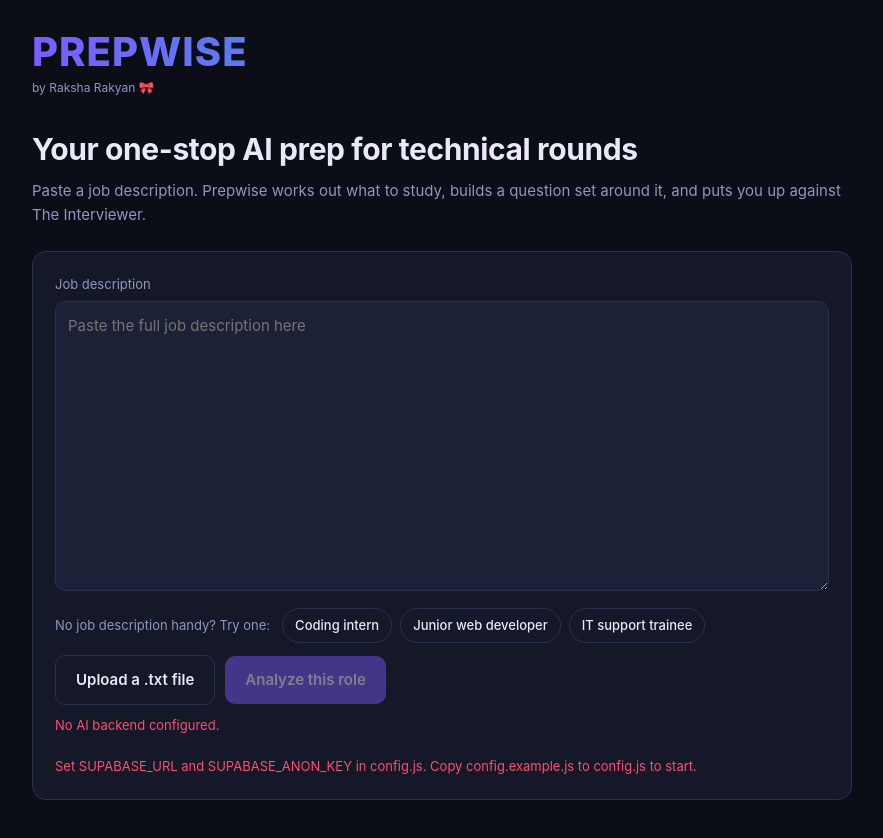
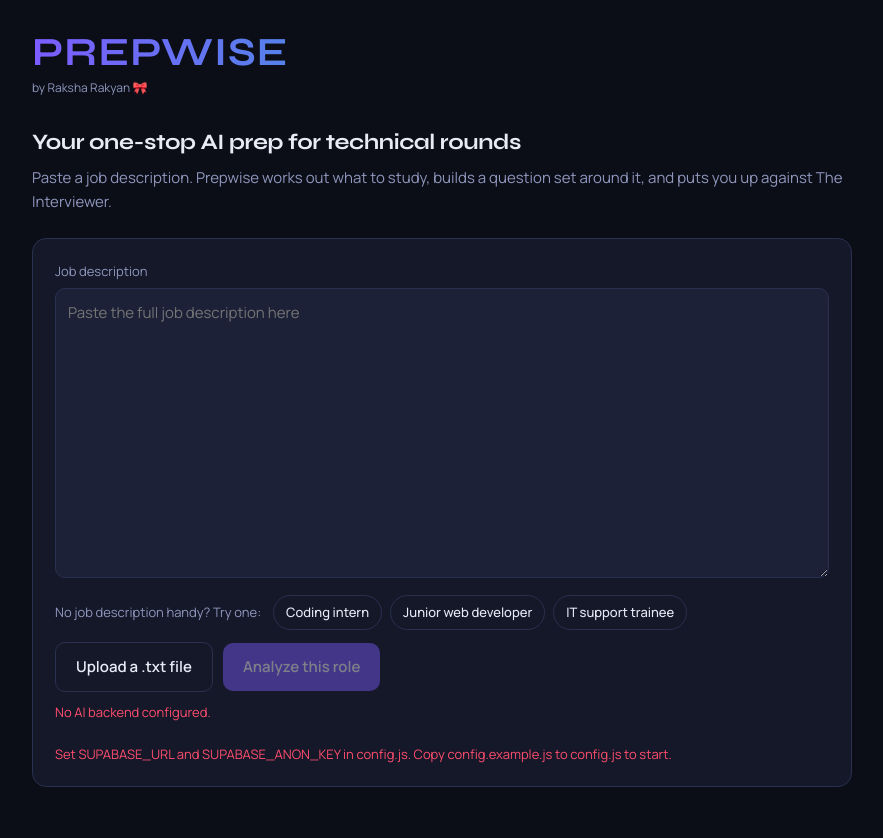
Before and after one commit to raksharakyan/prepwise, a plain HTML site: page index.html in a window 1280 px wide. Shown: the whole page, without its empty margins (198-1081 px from the left). Drawn offline with Linux system fonts and the light colour scheme; a script that the page names is missing.

Commit message:
Switch to Syne and Manrope, and shrink the tagline
Syne for headings, the brand and HP labels, Manrope for body text, loaded
from Google Fonts. The tagline drops from 30px to 22px so it sits under
the PREPWISE header on one line.

Co-Authored-By: Claude Opus 5.5 <noreply@anthropic.com>

```diff
--- a/index.html
+++ b/index.html
@@ -4,6 +4,9 @@
 <meta charset="utf-8">
 <meta name="viewport" content="width=device-width, initial-scale=1">
 <title>Prepwise</title>
+<link rel="preconnect" href="https://fonts.googleapis.com">
+<link rel="preconnect" href="https://fonts.gstatic.com" crossorigin>
+<link rel="stylesheet" href="https://fonts.googleapis.com/css2?family=Syne:wght@500;600;700;800&family=Manrope:wght@400;500;600;700&display=swap">
 <link rel="stylesheet" href="styles.css">
 </head>
 <body>
--- a/styles.css
+++ b/styles.css
@@ -1,6 +1,8 @@
 /* Prepwise styles. Dark theme, tokens at the top, then one section per screen. */
 
 :root {
+  --font-head: Syne, ui-sans-serif, -apple-system, "Segoe UI", sans-serif;
+  --font-body: Manrope, ui-sans-serif, -apple-system, "Segoe UI", Roboto, sans-serif;
   --bg: #0b0d17;
   --panel: #141829;
   --panel-2: #1c2138;
@@ -18,12 +20,14 @@ body {
   margin: 0;
   background: var(--bg);
   color: var(--text);
-  font: 15px/1.6 ui-sans-serif, -apple-system, "Segoe UI", Roboto, sans-serif;
+  font: 15px/1.6 var(--font-body);
   min-height: 100vh;
 }
 .wrap { max-width: 860px; margin: 0 auto; padding: 32px 20px 80px; }
-h1 { font-size: 30px; margin: 0 0 6px; letter-spacing: -0.4px; }
+h1 { font-size: 22px; margin: 0 0 6px; letter-spacing: -0.4px; }
 h2 { font-size: 20px; margin: 0 0 12px; }
+/* Syne for headings and the brand, Manrope for everything else */
+h1, h2, h3, .brand-name, .qtext, .hp-name, .hp-num, .tag { font-family: var(--font-head); }
 .tag {
   display: inline-block; font-size: 11px; letter-spacing: 1.4px;
   text-transform: uppercase; color: var(--accent-2); margin-bottom: 18px;
@@ -53,7 +57,7 @@ button.ghost.on { border-color: var(--accent); background: rgba(124,92,255,.16);
 .muted { color: var(--muted); font-size: 13px; }
 .brand { margin-bottom: 28px; }
 .brand-name {
-  font-size: 40px; font-weight: 800; letter-spacing: 1px; line-height: 1; text-transform: uppercase;
+  font-size: 40px; font-weight: 700; letter-spacing: 1px; line-height: 1; text-transform: uppercase;
   background: linear-gradient(90deg, var(--accent), var(--accent-2));
   -webkit-background-clip: text; background-clip: text; color: transparent;
 }
```
